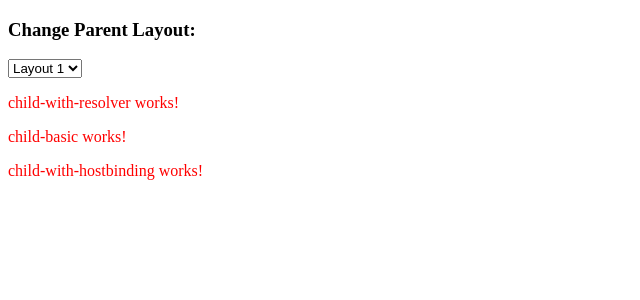
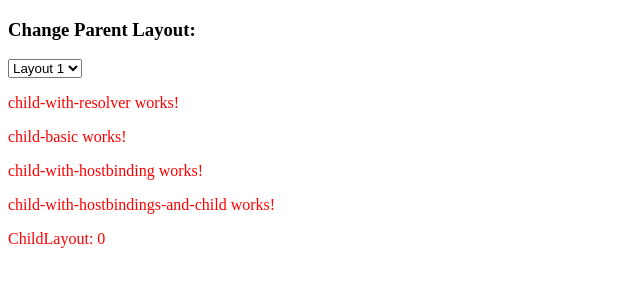
Before and after one commit to mgmarlow/dynamic-class-names, an Angular app: page / in a window 1280 px wide. Shown: the top 300 px of the page, without its empty margins (0-640 px from the left). Built offline with nearby package versions, Linux system fonts and the light colour scheme.

Commit message:
add example with extra children

```diff
--- a/src/app/app.module.ts
+++ b/src/app/app.module.ts
@@ -6,6 +6,7 @@ import { ParentComponent } from './parent/parent.component';
 import { ChildWithResolverComponent, ChildLayoutResolverDirective } from './parent/child-with-resolver/child-with-resolver.component';
 import { ChildBasicComponent } from './parent/child-basic/child-basic.component';
 import { ChildWithHostbindingComponent } from './parent/child-with-hostbinding/child-with-hostbinding.component';
+import { ChildWithHostbindingsAndChildComponent } from './parent/child-with-hostbindings-and-child/child-with-hostbindings-and-child.component';
 
 @NgModule({
   declarations: [
@@ -14,7 +15,8 @@ import { ChildWithHostbindingComponent } from './parent/child-with-hostbinding/c
     ChildWithResolverComponent,
     ChildLayoutResolverDirective,
     ChildBasicComponent,
-    ChildWithHostbindingComponent
+    ChildWithHostbindingComponent,
+    ChildWithHostbindingsAndChildComponent
   ],
   imports: [
     BrowserModule
--- /dev/null
+++ b/src/app/parent/child-with-hostbindings-and-child/child-with-hostbindings-and-child.component.html
@@ -0,0 +1,4 @@
+<p>
+  child-with-hostbindings-and-child works!
+</p>
+<p>ChildLayout: {{ layout }}</p>
--- /dev/null
+++ b/src/app/parent/child-with-hostbindings-and-child/child-with-hostbindings-and-child.component.ts
@@ -0,0 +1,36 @@
+import { Input, HostBinding, Component, OnInit } from '@angular/core';
+import { ParentLayout } from '../parent.component';
+
+export enum ChildHostBindingLayout {
+  Red,
+  Green,
+  Blue
+}
+
+@Component({
+  selector: 'app-child-with-hostbindings-and-child',
+  templateUrl: './child-with-hostbindings-and-child.component.html'
+})
+export class ChildWithHostbindingsAndChildComponent {
+  @Input() parentLayout: ParentLayout;
+
+  @HostBinding('class.red') get red () { return this.parentLayout === ParentLayout.Layout01; }
+  @HostBinding('class.green') get green () { return this.parentLayout === ParentLayout.Layout02; }
+  @HostBinding('class.blue') get blue () { return this.parentLayout === ParentLayout.Layout03; }
+
+  layout: ChildHostBindingLayout;
+
+  ngOnChanges(changes) {
+    switch (changes.parentLayout.currentValue) {
+      case ParentLayout.Layout01:
+        this.layout  = ChildHostBindingLayout.Red;
+        break;
+      case ParentLayout.Layout02:
+        this.layout  = ChildHostBindingLayout.Green;
+        break;
+      case ParentLayout.Layout03:
+        this.layout  = ChildHostBindingLayout.Blue;
+        break;
+    }
+  }
+}
--- a/src/app/parent/parent.component.html
+++ b/src/app/parent/parent.component.html
@@ -26,3 +26,7 @@
 <app-child-with-hostbinding
   [parentLayout]="layout"
 ></app-child-with-hostbinding>
+
+<app-child-with-hostbindings-and-child
+  [parentLayout]="layout"
+></app-child-with-hostbindings-and-child>
```
